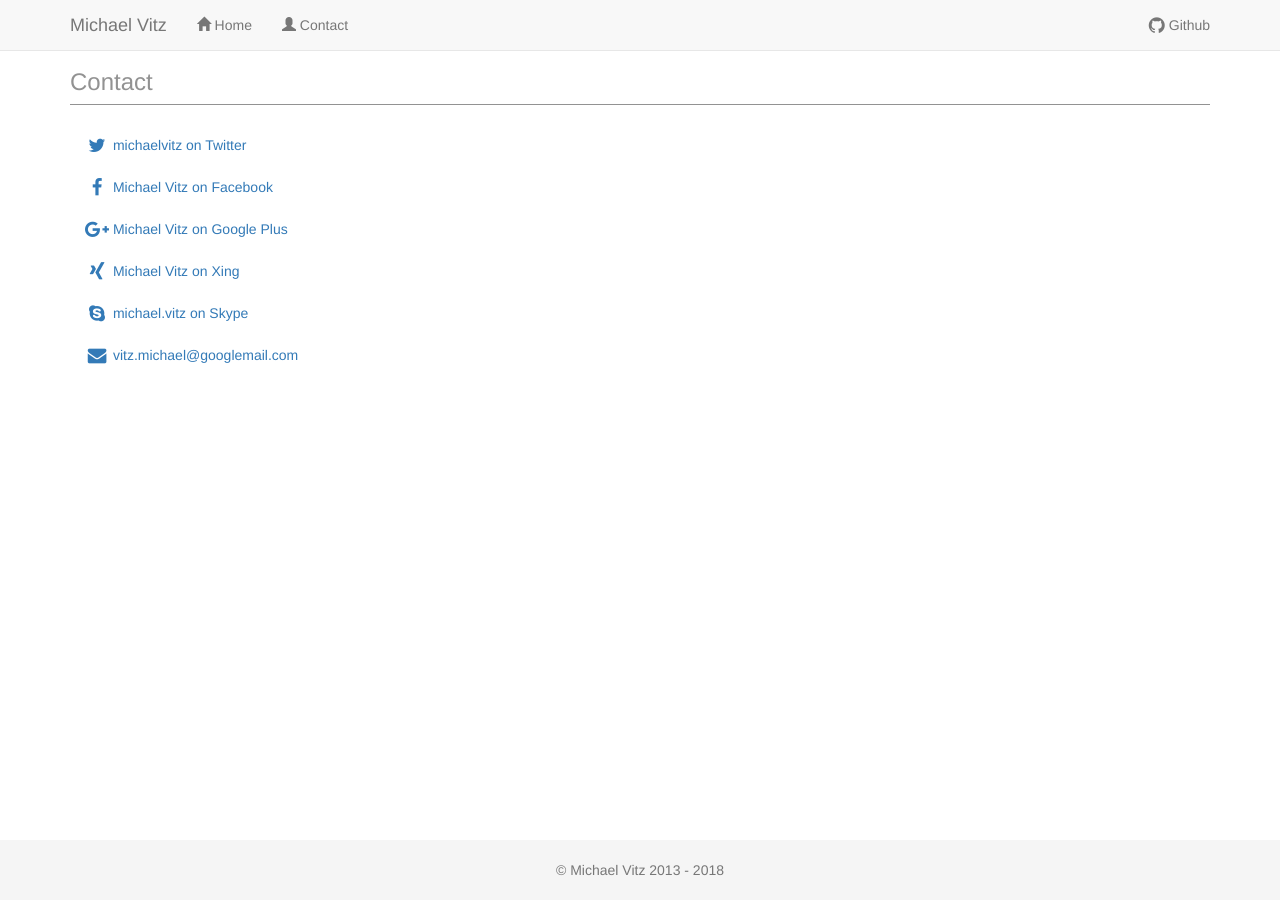
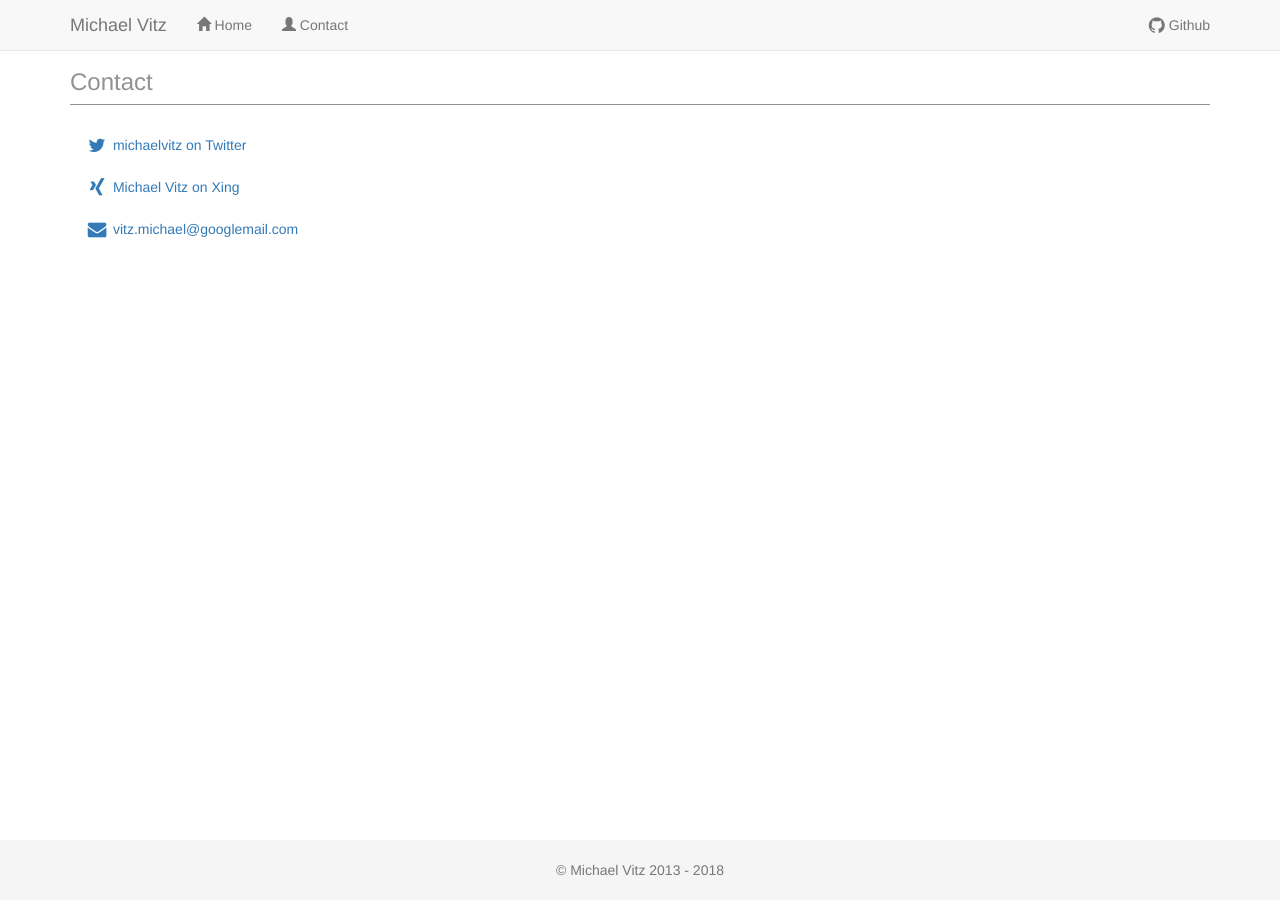
Before and after one commit to mvitz/mvitz.github.io, a Jekyll site: the page built from contact/index.html, in a window 1280 px wide. Built offline with Jekyll 4.4.1, drawn with Linux system fonts in a browser that asks for light colours; nearby versions of some CDN libraries.

Commit message:
Remove some contact options

```diff
--- a/_data/contact.yml
+++ b/_data/contact.yml
@@ -2,22 +2,10 @@
   url: https://twitter.com/michaelvitz
   title: michaelvitz on Twitter
   icon: twitter
-- id: facebook
-  url: https://facebook.com/michael.vitz
-  title: Michael Vitz on Facebook
-  icon: facebook
-- id: gplus
-  url: https://google.com/+MichaelVitz
-  title: Michael Vitz on Google Plus
-  icon: google-plus
 - id: xing
   url: https://xing.to/michaelvitz
   title: Michael Vitz on Xing
   icon: xing
-- id: skype
-  url: skype:michael.vitz?add
-  title: michael.vitz on Skype
-  icon: skype
 - id: gmail
   url: mailto:vitz.michael@googlemail.com
   title: vitz.michael@googlemail.com
--- a/_layouts/default.html
+++ b/_layouts/default.html
@@ -36,6 +36,5 @@
     <script src="//ajax.googleapis.com/ajax/libs/jquery/1.11.1/jquery.min.js"></script>
     <script src="//maxcdn.bootstrapcdn.com/bootstrap/3.2.0/js/bootstrap.min.js"></script>
     <script src="{{ site.baseurl }}/js/main.js"></script>
-    <script src="//download.skype.com/share/skypebuttons/js/skypeCheck.js"></script>
   </body>
 </html>
```
